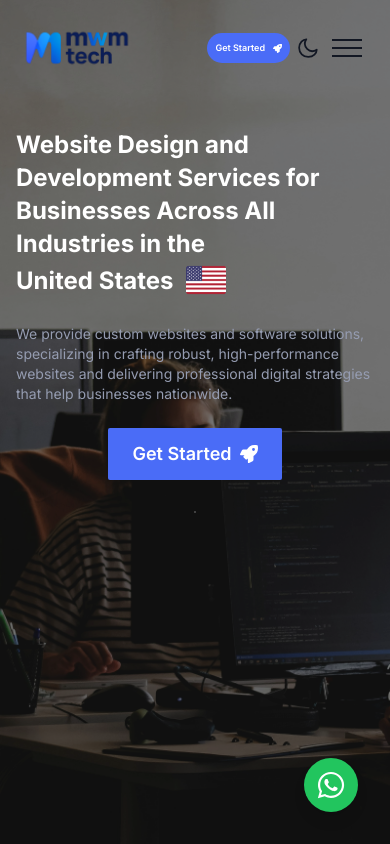
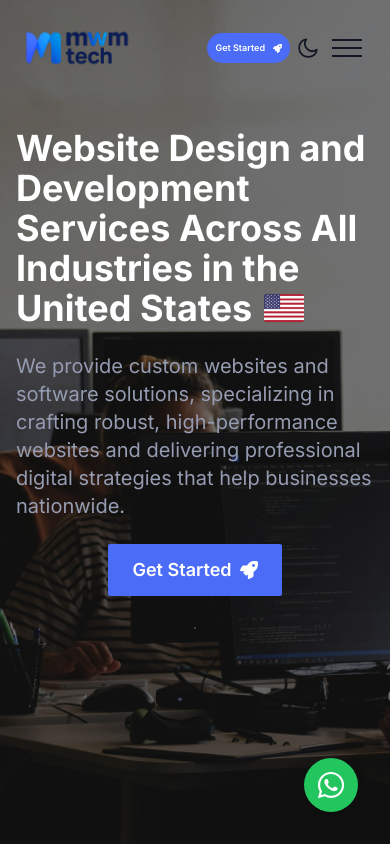
Before and after one commit to mr1assou/MWM, a Next.js app: page / in a window 390 px wide. Shown: the top 844 px of the page. Built offline with nearby package versions, Linux system fonts and the light colour scheme; grey boxes are pictures that could not be loaded.

Commit message:
responsive

```diff
--- a/components/Hero/index.tsx
+++ b/components/Hero/index.tsx
@@ -61,16 +61,16 @@ const Hero = () => {
           Mobile: stacked (flex-col)
           Desktop (md+): two columns (md:flex-row)
         */}
-        <div className="flex flex-col md:flex-row items-center md:items-stretch gap-8">
+        <div className="flex flex-col lg:flex-row items-center md:items-stretch gap-8">
           {/* LEFT: Title + Subtitle + CTA */}
-          <div className="w-full md:w-1/2 flex flex-col justify-center text-center md:text-left">
+          <div className="w-full lg:w-1/2 flex flex-col justify-center text-center md:text-left">
             <div className="w-full max-w-3xl mx-auto md:mx-0 space-y-6">
               {/* Title */}
               <h1
                 ref={titleRef}
-                className="text-start mt-7 md:mt-0  text-2xl  xs:text-4xl md:text-lg lg:text-xl xl:text-3xl 2xl:text-5xl font-bold text-white leading-snug sm:leading-tight md:leading-tight -translate-x-[400%]"
+                className="leading-sung text-start mt-7 md:mt-0  text-4xl  xs:text-4xl md:text-5xl lg:text-xl xl:text-3xl 2xl:text-5xl font-bold text-white  sm:leading-tight md:leading-tight -translate-x-[400%]"
               >
-                Website Design and Development Services for Businesses Across All Industries in the{" "}
+                Website Design and Development Services  Across All Industries in the{" "}
                 <span className="inline-flex items-center gap-3">
                   United States
                   <Image
@@ -86,7 +86,7 @@ const Hero = () => {
               {/* Subtitle */}
               <h2
                 ref={subtitleRef}
-                className="text-start text-sm xs:text-lg  lg:text-sm xl:text-xl 2xl:text-2xl text-body-color-dark translate-x-[400%]"
+                className="text-start text-xl xs:text-lg md:text-2xl  lg:text-sm xl:text-xl 2xl:text-2xl text-body-color-dark translate-x-[400%]"
               >
                 We provide custom websites and software solutions, specializing in crafting robust,
                 high-performance websites and delivering professional digital strategies that help businesses nationwide.
@@ -96,7 +96,7 @@ const Hero = () => {
               <div ref={buttonRef} className="translate-y-[1300%] flex md:justify-start justify-center">
                 <Link
                   href="/contact/0"
-                  className="text-lg group inline-flex items-center gap-2 rounded-sm bg-primary px-6 sm:px-8 py-3 sm:py-4 sm:text-base md:text-xs lg:text-sm xl:text-base font-semibold text-white hover:bg-primary/80 transition"
+                  className="text-lg group inline-flex items-center gap-2 rounded-sm bg-primary px-6 sm:px-8 py-3 sm:py-4 sm:text-base md:text-xl lg:text-sm xl:text-base font-semibold text-white hover:bg-primary/80 transition"
                 >
                   Get Started
                   <FaRocket className="text-md sm:text-base md:text-xs lg:text-sm xl:text-base" />
@@ -106,7 +106,7 @@ const Hero = () => {
           </div>
 
           {/* RIGHT: Inline Video (shows on desktop to the right; on mobile it appears below) */}
-          <div className="w-0 md:w-1/2">
+          <div className="w-0 lg:w-1/2">
             <div className="relative w-full aspect-video rounded-xl overflow-hidden ring-1 ring-white/20 shadow-2xl ">
               <video
                 src="/images/hero/mwmtech052.mp4"
--- a/components/Videop/index.tsx
+++ b/components/Videop/index.tsx
@@ -4,7 +4,7 @@ import React from 'react'
 
 function Videop() {
   return (
-    <div className="w-full md:w-0 mt-20 px-5">
+    <div className="w-full lg:w-0 mt-20 px-5">
       <div className="relative w-full aspect-video rounded-xl overflow-hidden ring-1 ring-white/20 shadow-2xl ">
         <video
           src="/images/hero/mwmtech052.mp4"
```
